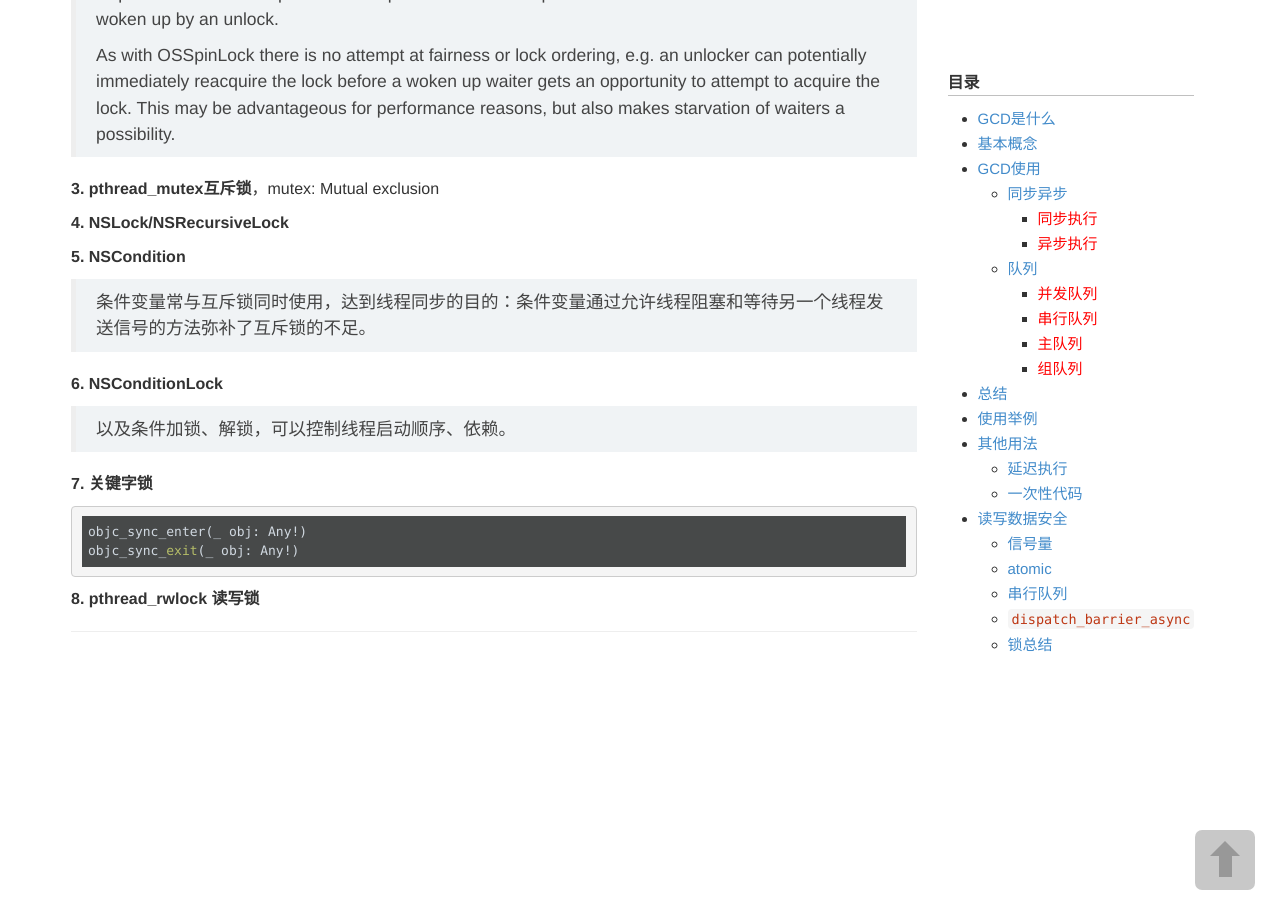
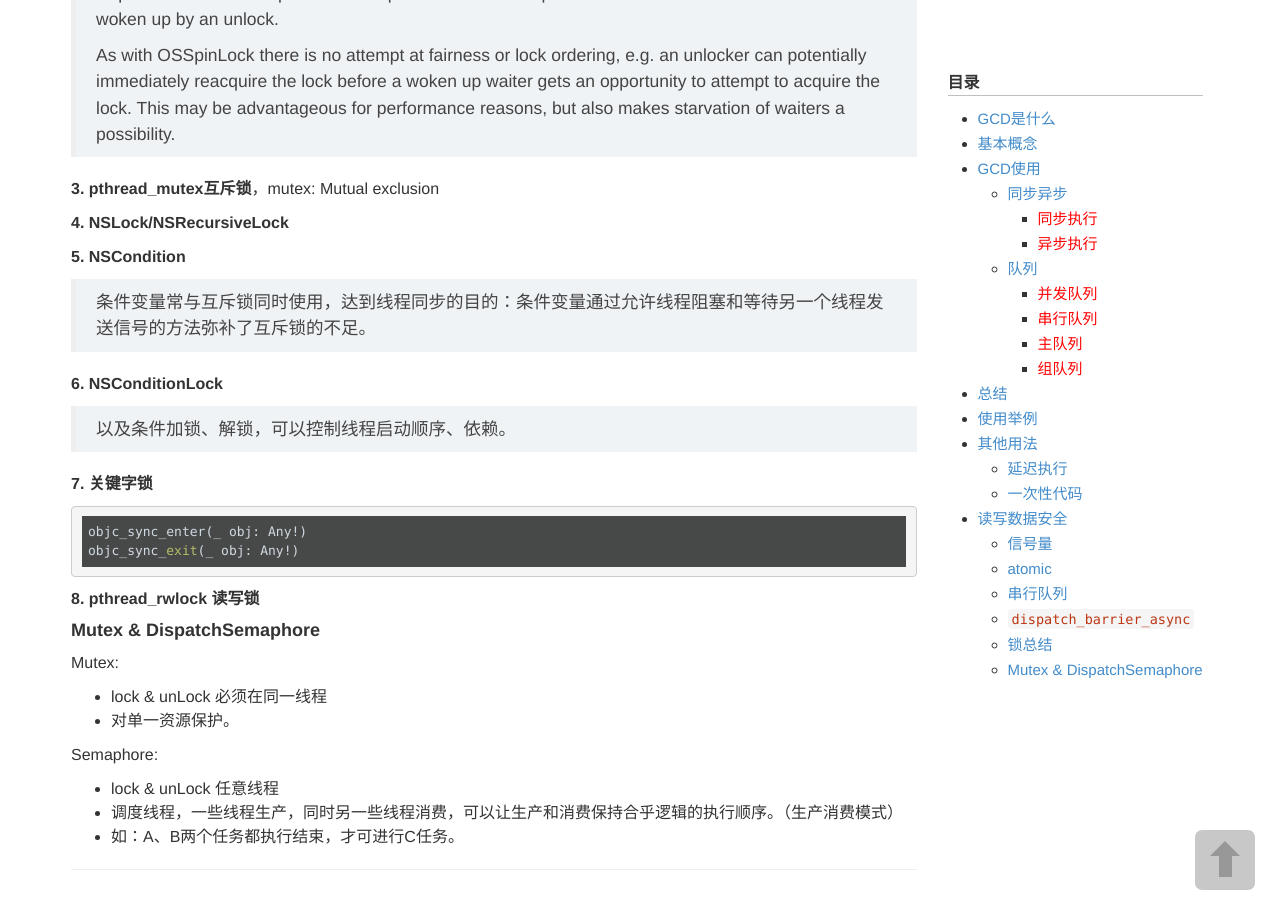
Before and after one commit to wigl/wigl.github.io, a Jekyll site: the page built from _posts/2015-03-26-GCD.md, in a window 1280 px wide and 900 px high, scrolled down 6354 px. Built offline with Jekyll 4.4.1, drawn with Linux system fonts in a browser that asks for light colours.

Commit message:
Some note.

`````diff
--- a/_posts/2015-03-26-GCD.md
+++ b/_posts/2015-03-26-GCD.md
@@ -341,3 +341,16 @@ objc_sync_enter(_ obj: Any!)
 objc_sync_exit(_ obj: Any!)
 ````
 **8. pthread_rwlock 读写锁**
+
+#### Mutex & DispatchSemaphore
+
+Mutex:
+
+- lock & unLock 必须在同一线程
+- 对单一资源保护。
+
+Semaphore:
+
+- lock & unLock 任意线程
+- 调度线程，一些线程生产，同时另一些线程消费，可以让生产和消费保持合乎逻辑的执行顺序。（生产消费模式）
+- 如：A、B两个任务都执行结束，才可进行C任务。
`````
Also changed, not shown: _posts/2014-08-21-OC_member_variable_property.md (+8 -1 lines), _posts/2014-08-23-Objective-C.md (+7 -1 lines), _posts/2015-11-01-wwdc15.md (+1 -1 lines), _posts/2018-11-15-network.md (+2 -2 lines), _posts/2019-12-02-wwdc19.md (+21 -22 lines).
